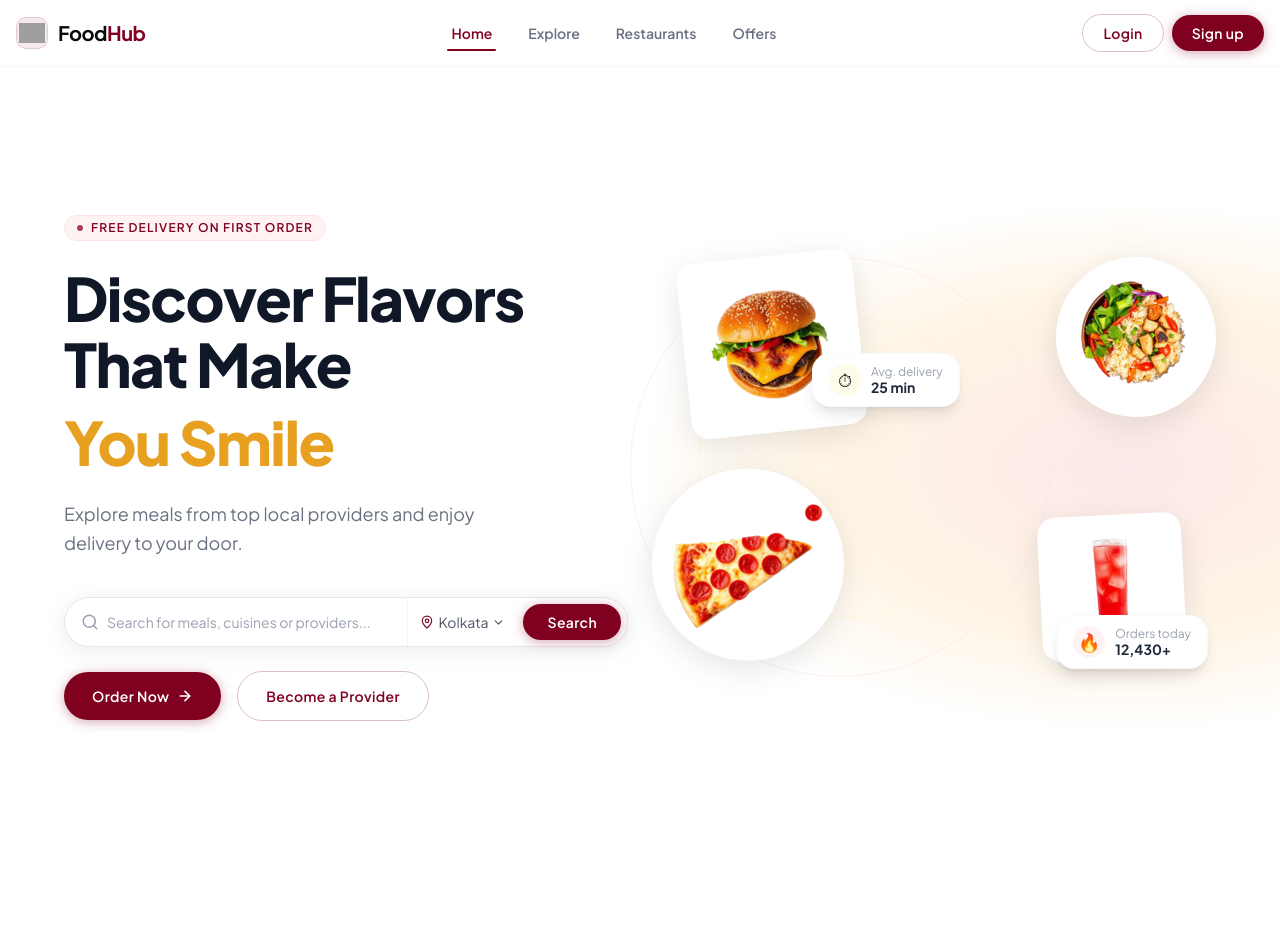
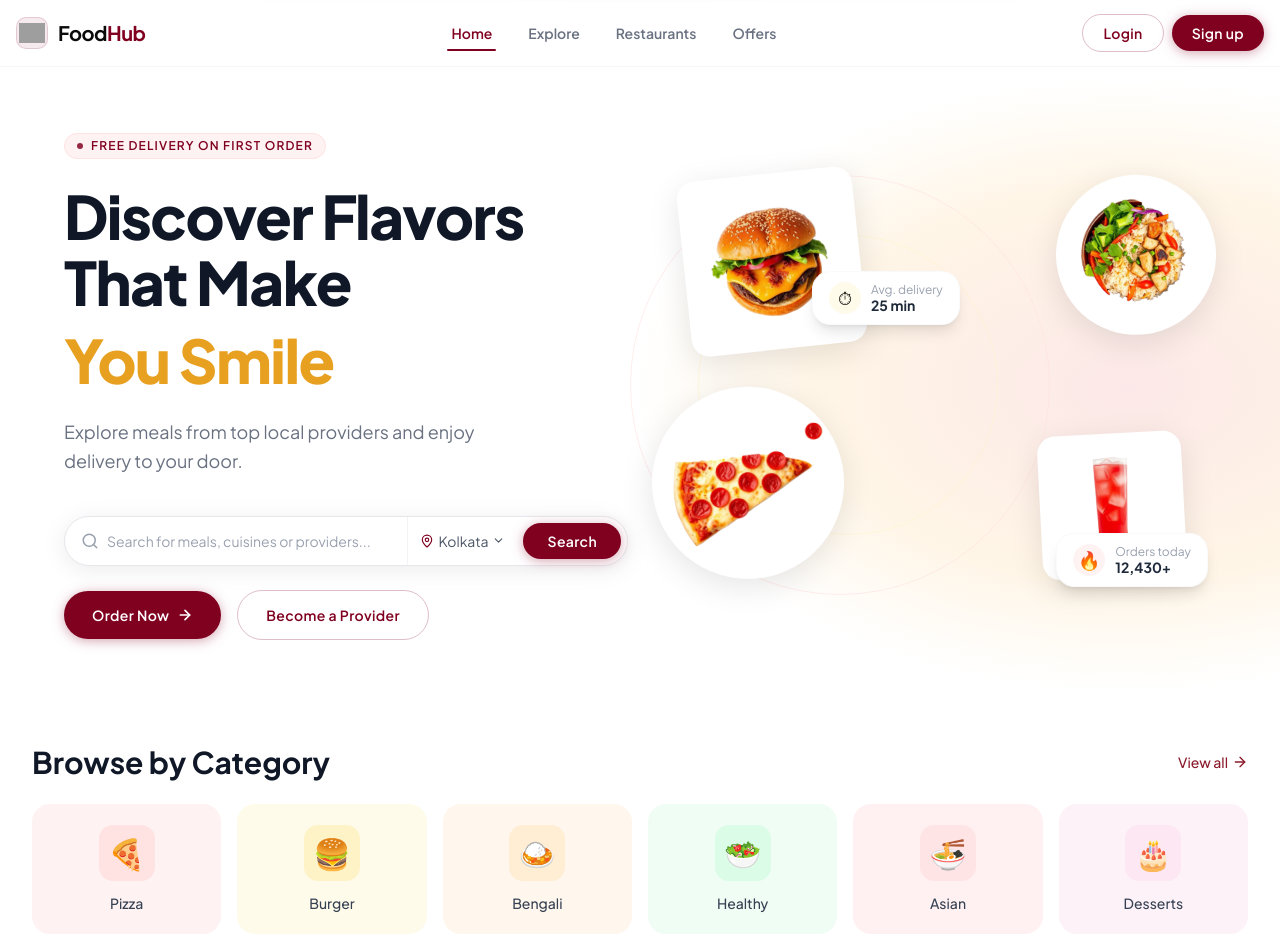
Before and after one commit to themahabur/foodhub, a Next.js app: page / in a window 1280 px wide. Shown: the top 952 px of the page. Before the commit the page ends 867 px from the top, so only its background shows below. Built offline with nearby package versions, Linux system fonts and the light colour scheme; grey boxes are pictures that could not be loaded.

Commit message:
feat: add Category component and integrate it into the home page layout

```diff
--- a/src/app/(public)/page.tsx
+++ b/src/app/(public)/page.tsx
@@ -1,10 +1,12 @@
+import Category from '@/components/modules/home/Category/Category';
 import HeroSection from '@/components/modules/home/HeroSection/HeroSection';
 import React from 'react';
 
 const homePage = () => {
     return (
-        <div className="flex items-center justify-center h-screen">
+        <div className="flex flex-col items-center justify-center">
            <HeroSection />
+           <Category />
         </div>
     );
 };
--- /dev/null
+++ b/src/components/modules/home/Category/Category.tsx
@@ -0,0 +1,90 @@
+"use client";
+
+import { categories } from "@/data/navbar.data";
+import { ArrowRight } from "lucide-react";
+import { motion, Variants } from "motion/react";
+import Link from "next/link";
+
+const containerVariants: Variants = {
+  hidden: {},
+  visible: {
+    transition: {
+      staggerChildren: 0.08,
+    },
+  },
+};
+
+const cardVariants: Variants = {
+  hidden: { opacity: 0, y: 24, scale: 0.95 },
+  visible: {
+    opacity: 1,
+    y: 0,
+    scale: 1,
+    transition: { duration: 0.4, ease: [0.25, 0.46, 0.45, 0.94] as const },
+  },
+};
+
+const headerVariants: Variants = {
+  hidden: { opacity: 0, y: -16 },
+  visible: {
+    opacity: 1,
+    y: 0,
+    transition: { duration: 0.5, ease: "easeOut" as const },
+  },
+};
+
+export default function CategorySection() {
+  return (
+    <section className="w-full py-10 px-4 md:px-8 container mx-auto">
+      {/* Header */}
+      <motion.div
+        className="flex items-center justify-between mb-6"
+        variants={headerVariants}
+        initial="hidden"
+        whileInView="visible"
+        viewport={{ once: true, amount: 0.5 }}
+      >
+        <h2 className="text-2xl md:text-3xl font-bold text-gray-900">
+          Browse by Category
+        </h2>
+        <Link
+          href="/categories"
+          className="flex items-center gap-1 text-[#8B1A2B] font-medium text-sm hover:underline transition-all"
+        >
+          View all <ArrowRight className="w-4 h-4" />
+        </Link>
+      </motion.div>
+
+      {/* Category Grid */}
+      <motion.div
+        className="grid grid-cols-3 sm:grid-cols-3 md:grid-cols-6 gap-3 md:gap-4"
+        variants={containerVariants}
+        initial="hidden"
+        whileInView="visible"
+        viewport={{ once: true, amount: 0.2 }}
+      >
+        {categories.map((cat) => (
+          <motion.div key={cat.id} variants={cardVariants}>
+            <Link
+              href={cat.href}
+              className={`group flex flex-col items-center justify-center gap-3 p-4 md:p-5 rounded-2xl ${cat.bg} border border-transparent hover:border-[#8B1A2B]/20 hover:shadow-md transition-all duration-200 cursor-pointer`}
+            >
+              {/* Icon wrapper */}
+              <motion.div
+                className={`w-12 h-12 md:w-14 md:h-14 rounded-xl ${cat.iconBg} flex items-center justify-center text-2xl md:text-3xl`}
+                whileHover={{ scale: 1.15, rotate: [0, -6, 6, 0] }}
+                transition={{ duration: 0.35, ease: "easeInOut" }}
+              >
+                {cat.icon}
+              </motion.div>
+              {/* Label */}
+              <span className="text-sm font-medium text-gray-700 group-hover:text-[#8B1A2B] transition-colors duration-200">
+                {cat.name}
+              </span>
+            </Link>
+          </motion.div>
+        ))}
+      </motion.div>
+    </section>
+  );
+}
--- a/src/components/modules/home/HeroSection/HeroSection.tsx
+++ b/src/components/modules/home/HeroSection/HeroSection.tsx
@@ -9,7 +9,7 @@ import Image from "next/image";
 const fadeUp = (delay = 0) => ({
   initial: { opacity: 0, y: 20 },
   animate: { opacity: 1, y: 0 },
-  transition: { duration: 0.6, delay, ease: "easeOut" },
+  transition: { duration: 0.6, delay, ease: "easeOut" as const },
 });
 
 export default function HeroSection() {
@@ -40,7 +40,7 @@ export default function HeroSection() {
         className="absolute right-[22%] top-1/2 -translate-y-1/2 w-[300px] h-[300px] rounded-full border border-amber-100 opacity-50 pointer-events-none"
       />
 
-      <div className="relative z-20 w-full max-w-7xl mx-auto px-6 lg:px-16 flex flex-col lg:flex-row items-center gap-6 py-6">
+      <div className="relative z-20 w-full container mx-auto px-6 lg:px-16 flex flex-col lg:flex-row items-center gap-6 py-16">
         {/* ── LEFT: Copy ── */}
         <div className="flex-1">
           {/* Badge */}
--- a/src/data/navbar.data.ts
+++ b/src/data/navbar.data.ts
@@ -113,3 +113,60 @@ export const floatingFoods = [
     zIndex: "z-10",
   },
 ];
+
+export const categories = [
+  {
+    id: 1,
+    name: "Pizza",
+    icon: "🍕",
+    bg: "bg-red-50",
+    iconBg: "bg-red-100",
+    color: "text-red-500",
+    href: "/category/pizza",
+  },
+  {
+    id: 2,
+    name: "Burger",
+    icon: "🍔",
+    bg: "bg-amber-50",
+    iconBg: "bg-amber-100",
+    color: "text-amber-500",
+    href: "/category/burger",
+  },
+  {
+    id: 3,
+    name: "Bengali",
+    icon: "🍛",
+    bg: "bg-orange-50",
+    iconBg: "bg-orange-100",
+    color: "text-orange-500",
+    href: "/category/bengali",
+  },
+  {
+    id: 4,
+    name: "Healthy",
+    icon: "🥗",
+    bg: "bg-green-50",
+    iconBg: "bg-green-100",
+    color: "text-green-500",
+    href: "/category/healthy",
+  },
+  {
+    id: 5,
+    name: "Asian",
+    icon: "🍜",
+    bg: "bg-rose-50",
+    iconBg: "bg-rose-100",
+    color: "text-rose-500",
+    href: "/category/asian",
+  },
+  {
+    id: 6,
+    name: "Desserts",
+    icon: "🎂",
+    bg: "bg-pink-50",
+    iconBg: "bg-pink-100",
+    color: "text-pink-500",
+    href: "/category/desserts",
+  },
+];
```
